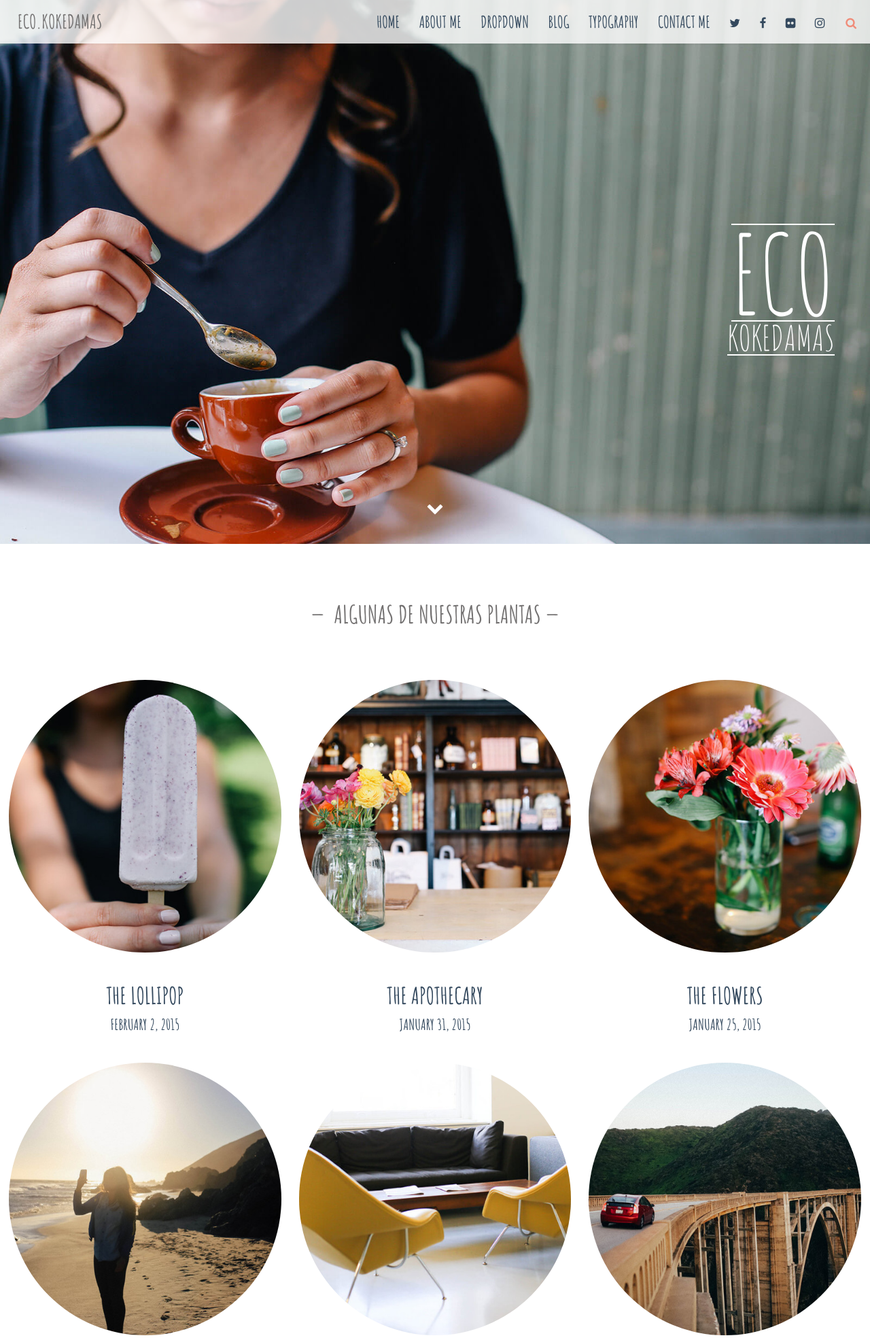
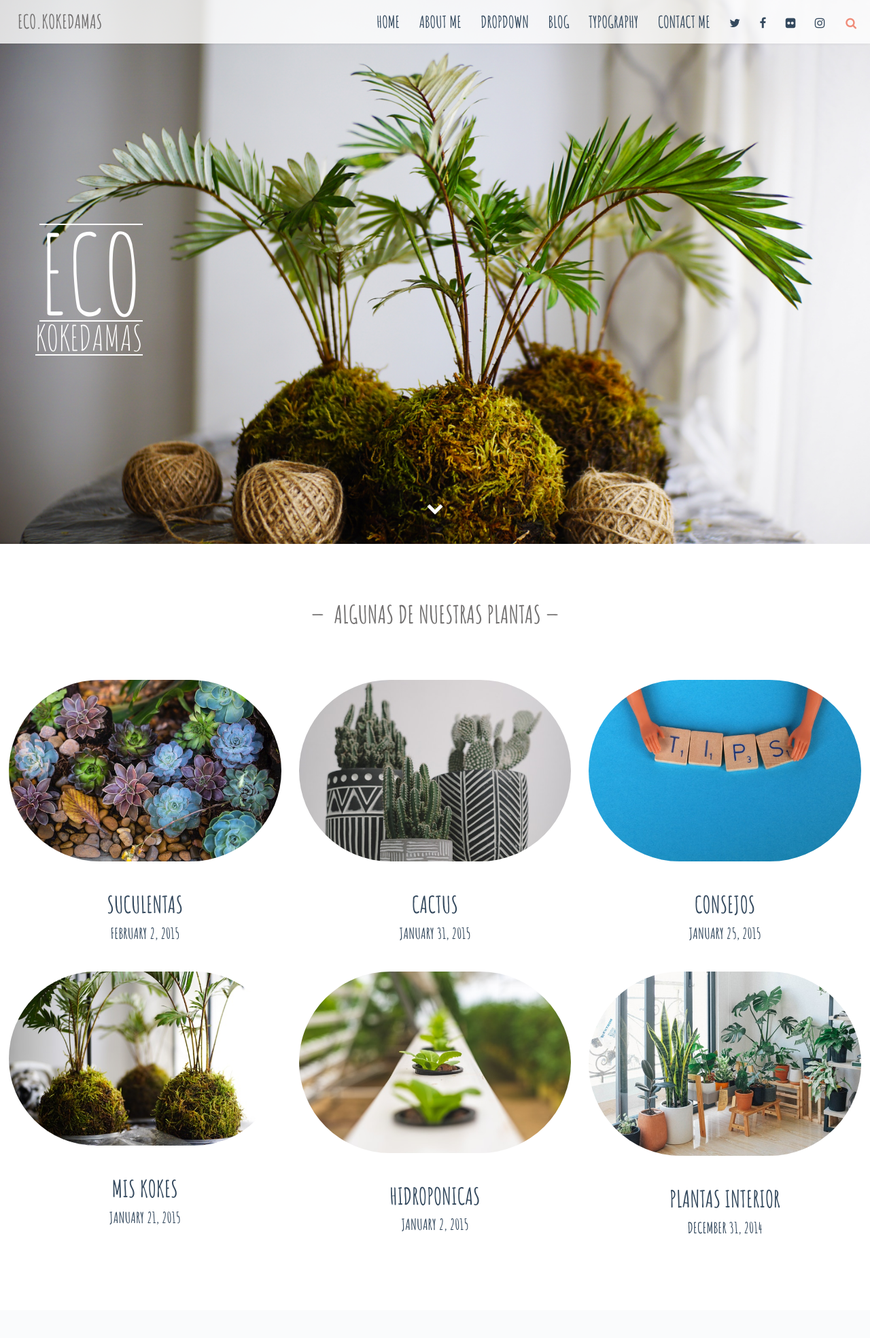
Before and after one commit to TitoBerru/ecoKokedamas, a PHP site: page / in a window 1280 px wide. Shown: the top 1968 px of the page at 68% size. Run offline with PHP 8.4, Linux system fonts and the light colour scheme.

Commit message:
subo correcciones

```diff
--- a/index.html
+++ b/index.html
@@ -1,13 +1,7 @@
 <!doctype html>
-<!--
-	Itsy by FreeHTML5.co
-	Twitter: https://twitter.com/fh5co
-	Facebook: https://fb.com/fh5co
-	URL: https://freehtml5.co
--->
-<html class="home blog no-js" lang="en-US">
+<html class="home blog no-js" lang="es">
 <head>
-    <title>Itsy | A cutesy little template by FreeHTML5.co</title>
+    <title>Almacen de Plantas </title>
 
     <meta charset="UTF-8"/>
     <link rel="stylesheet" href="https://stackpath.bootstrapcdn.com/font-awesome/4.7.0/css/font-awesome.min.css"
@@ -74,14 +68,14 @@
                                 <i class="fa fa-twitter"></i><span class="i">Twitter</span>
                             </a></li>
                         <li class="menu-inline menu-item">
-                            <a title="Facebook" href="http://www.facebook.com/fh5co">
+                            <a title="Facebook" href="http://www.facebook.com/eecokokedamas-106637011530494/about">
                                 <i class="fa fa-facebook"></i><span class="i">Facebook</span>
                             </a></li>
                         <li class="menu-inline menu-item">
                             <a title="Flickr" href="#"><i class="fa fa-flickr"></i><span class="i">Flickr</span></a>
                         </li>
                         <li class="menu-inline menu-item">
-                            <a title="Instagram" href="#">
+                            <a title="Instagram" href="http://www.instagram.com/eco.kokedamas/?hl=es">
                                 <i class="fa fa-instagram"></i><span class="i">Instagram</span>
                             </a>
                         </li>
@@ -98,7 +92,7 @@
 </header>
 
 
-<div class="hero" style="background-image: url('images/lead.jpg'); text-align:right;">
+<div class="hero" style="background-image: url('images/Ekokodema_pattern.jpg'); text-align:right;">
     <div class="hero-inner">
         <div class="inner">
             <h1><span class="border border-top border-bottom">ECO</span></h1>
@@ -121,14 +115,14 @@
 
   		    <span class="post-image">
   				<a href="#">
-  				<img width="502" height="502" src="images/Lollipop-502x502.jpg"
+  				<img width="502" height="502" src="images/Products/suculentas.jpg"
                      class="attachment-sticky size-sticky" alt=""/>
   				</a>
   		    </span>
 
             <div class="inner">
                 <h3 class="entry-title">
-                    <a href="#">The Lollipop</a>
+                    <a href="#">Suculentas</a>
                 </h3>
 
                 <ul class="meta top">
@@ -146,14 +140,14 @@
 
             <span class="post-image">
   				<a href="#">
-  				<img width="502" height="502" src="images/Apothecary.jpg"
+  				<img width="502" height="502" src="images/Products/cactus.jpg"
                      class="attachment-sticky size-sticky" alt=""/>
   				</a>
   		    </span>
 
             <div class="inner">
                 <h3 class="entry-title">
-                    <a href="#">The Apothecary</a>
+                    <a href="#">Cactus</a>
                 </h3>
 
                 <ul class="meta top">
@@ -172,14 +166,14 @@
 
   		    <span class="post-image">
                 <a href="#">
-                    <img width="502" height="502" src="images/Flowers.jpg"
+                    <img width="502" height="502" src="images/Products/tips.jpg"
                      class="attachment-sticky size-sticky" alt=""/>
   				</a>
   		    </span>
 
             <div class="inner">
                 <h3 class="entry-title">
-                    <a href="#">The Flowers</a>
+                    <a href="#">Consejos</a>
                 </h3>
 
                 <ul class="meta top">
@@ -196,14 +190,14 @@
         <aside class="home-sticky-post post has-post-thumbnail sticky ">
 
   		    <span class="post-image">
-                <a href="#"><img width="502" height="502" src="images/Sun.jpg"
+                <a href="#"><img width="502" height="502" src="images/Products/misKokes.jpg"
                      class="attachment-sticky size-sticky" alt=""/>
   				</a>
             </span>
 
             <div class="inner">
                 <h3 class="entry-title">
-                    <a href="#">The Sunny Day</a>
+                    <a href="#">Mis Kokes</a>
                 </h3>
 
                 <ul class="meta top">
@@ -223,14 +217,14 @@
 
   		    <span class="post-image">
                 <a href="#">
-                    <img width="502" height="502" src="images/Meeting.jpg"
+                    <img width="502" height="502" src="images/Products/hidroponico.jpg"
                      class="attachment-sticky size-sticky" alt=""/>
   				</a>
             </span>
 
             <div class="inner">
                 <h3 class="entry-title">
-                    <a href="#">The Meeting</a>
+                    <a href="#">Hidroponicas</a>
                 </h3>
 
                 <ul class="meta top">
@@ -248,7 +242,7 @@
 
             <span class="post-image">
                 <a href="#">
-                    <img width="502" height="502" src="images/Bridge.jpg"
+                    <img width="502" height="502" src="images/Products/plantasInterior.jpg"
                      class="attachment-sticky size-sticky" alt=""/>
   				</a>
   		    </span>
@@ -256,7 +250,7 @@
 
             <div class="inner">
                 <h3 class="entry-title">
-                    <a href="#">The Bridge</a>
+                    <a href="#">Plantas Interior</a>
                 </h3>
 
                 <ul class="meta top">
@@ -306,7 +300,7 @@
                         <h2 class="entry-title">
                             <a href="#"
                                title="Running through Chicago">
-                                Running through Chicago </a>
+                                Almacen de Plantas </a>
                         </h2>
                         <ul class="meta top">
                             <li class="time">
@@ -332,8 +326,7 @@
                                 Aliquam mi sapien, ultrices a ultrices non, sodales ut diam. Fusce semper risus eu magna
                                 placerat pulvinar. Nullam ac odio non ligula semper auctor. Fusce semper risus eu magna
                                 placerat pulvinar.</p>
-                            <blockquote><p>“There are always two people in every picture: the photographer and the
-                                viewer.”<cite>Ansel Adams</cite></p></blockquote>
+                            <blockquote><p>“Aca podria ir el texto de alguna recomendacion de algun cliente”<cite>Ansel Adams</cite></p></blockquote>
                             <p>Nullam ac odio non ligula semper auctor. Fusce semper risus eu magna placerat pulvinar.
                                 Nullam ac odio non ligula semper auctor. Aenean at dui dui, non scelerisque nisi. Morbi
                                 ullamcorper dapibus nisl, ullamcorper fringilla eros pulvinar et. <a
@@ -709,10 +702,10 @@
                 <img class="mt-about-avatar" src="images/about-me.jpg" alt="Clare Itsy"/>
 
 
-                <h4>Clare Itsy</h4>
+                <h4>Romi Falcon</h4>
 
                 <div class="mt-about-bio">
-                    <p>Hi, my name is Clare and I&#039;m a serial blogger. I love life and more
+                    <p>Hi, my name is Romi and I&#039;m a serial blogger. I love life and more
                     than anything in the whole wide world, I love taking photographs. Oh and did I mention, I quite like
                     blogging?</p>
                 </div>
@@ -767,8 +760,8 @@
 
 <footer class="footer">
     <div class="footer-wrap">
-        <div id="footer-text">&copy; 2018 Itsy.
-            Designed by <a href="https://freehtml5.co" target="_blank">FreeHTML5</a>.</div>
+        <div id="footer-text">&copy; 2022
+            Designed by <a href="#" target="_blank">Fatalistic</a>.</div>
 
         <a href="#top" id="btt">Top <i class="fa fa-chevron-up"></i></a>
     </div>
--- a/style.css
+++ b/style.css
@@ -1561,7 +1561,7 @@
 }
 .hero .hero-inner .inner {
   max-width: 1400px;
-  display: block;
+  display: inherit;
   margin: 0 auto;
 }
 .hero .hero-inner span.border {
@@ -2286,7 +2286,7 @@
 }
 
 .hero {
-  color: #fff;
+  color: rgb(255, 255, 255);
 }
 
 /* Borders */
```
Also changed, not shown: images/Ekokodema_pattern.jpg (added), images/Products/cactus.jpg (added), images/Products/hidroponico.jpg (added), images/Products/misKokes.jpg (added), images/Products/plantasInterior.jpg (added), images/Products/suculentas.jpg (added), images/Products/tips.jpg (added), images/Run-1.jpg, images/Run-2.jpg, images/Run-3.jpg.
